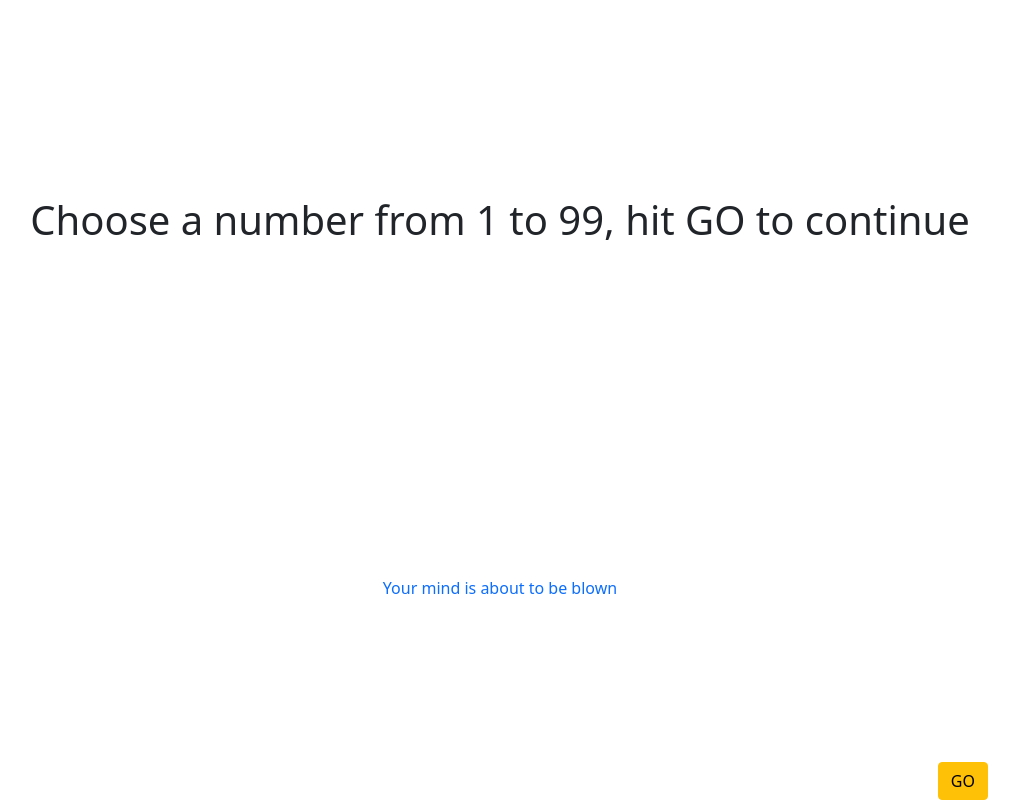
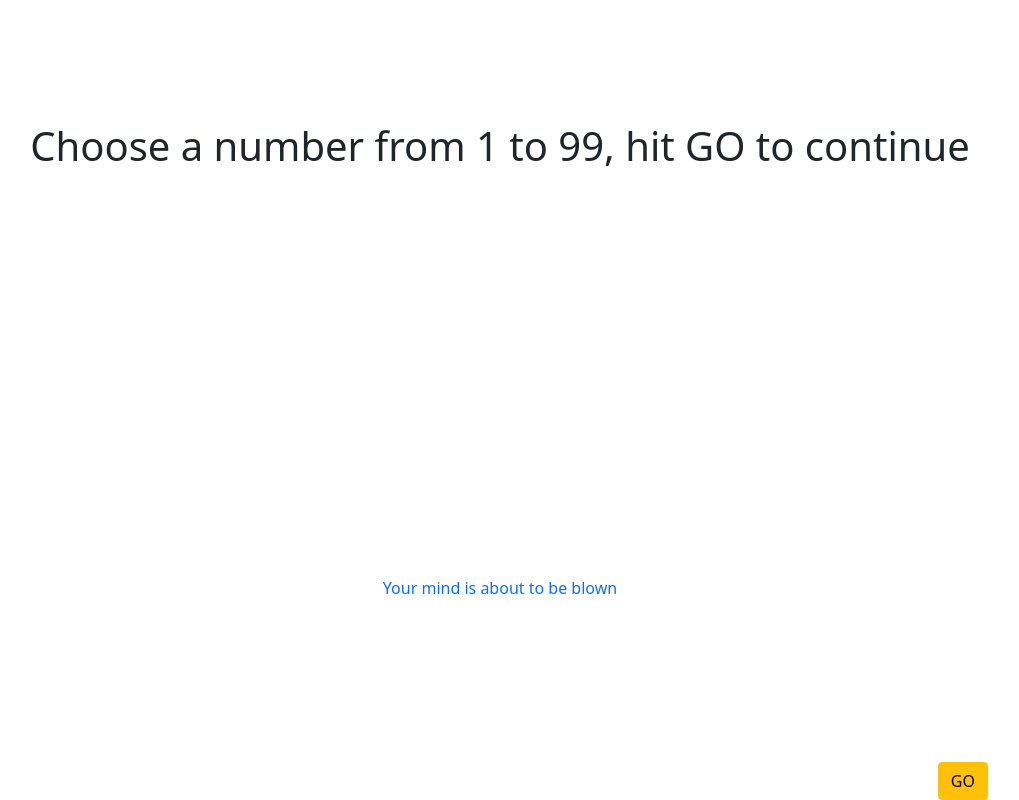
Before and after one commit to Zestus01/mindReader, a plain HTML site: page index.html in a window 1280 px wide. Shown: the whole page, without its empty margins (140-1159 px from the left). Drawn offline with nearby package versions, Linux system fonts and the light colour scheme.

Commit message:
Got the symbol scroll:   index.html Just need to make everything look pretty :   main.js

```diff
--- a/index.html
+++ b/index.html
@@ -8,9 +8,9 @@
   <script src="https://cdn.jsdelivr.net/npm/bootstrap@5.0.2/dist/js/bootstrap.bundle.min.js" integrity="sha384-MrcW6ZMFYlzcLA8Nl+NtUVF0sA7MsXsP1UyJoMp4YLEuNSfAP+JcXn/tWtIaxVXM" crossorigin="anonymous"></script>
 </head>
 <body>
-    <div class="container col-12 " style="height: 70vh">
-        <div class="row vh-100 text-center align-items-center justify-content-center overflow-scroll">
-            <h1 class="h-50" id="headerText"></h1>
+    <div class="container 70vh" style="height: 70vh">
+        <div class="row text-center align-items-center justify-content-center overflow-scroll" style="height:90%">
+            <h1 class="col-12  h-50" id="headerText"></h1>
         </div>
     </div>
     <div class="container d-flex justify-content-center">
--- a/main.js
+++ b/main.js
@@ -95,7 +95,7 @@ let page2 = new page (
 )
 
 let page3 = new page (
-  generateSymbols(),
+    generateSymbols(),
     true,
     'Scroll to find your number <br> Once you found your number hit NEXT',
     true,
```
